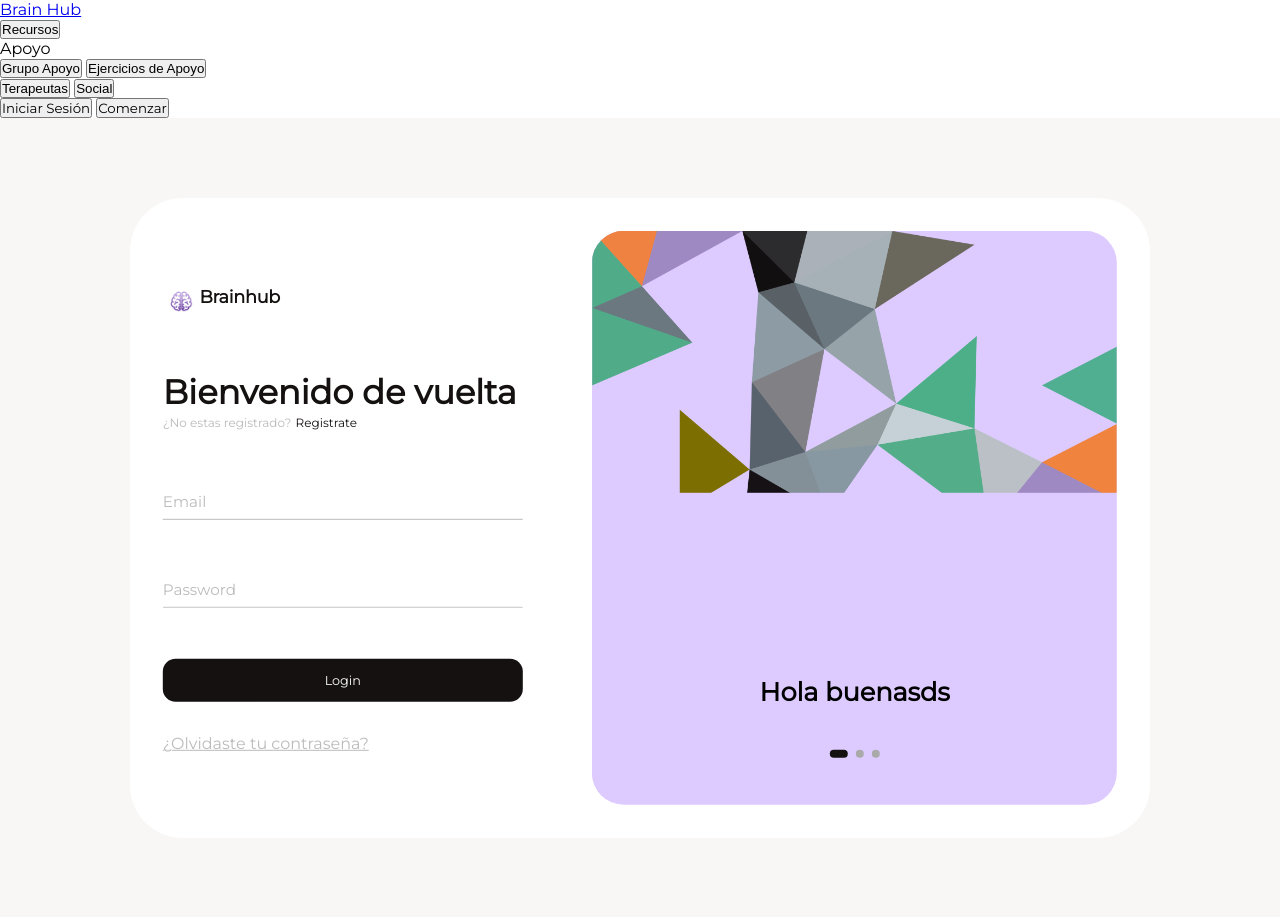
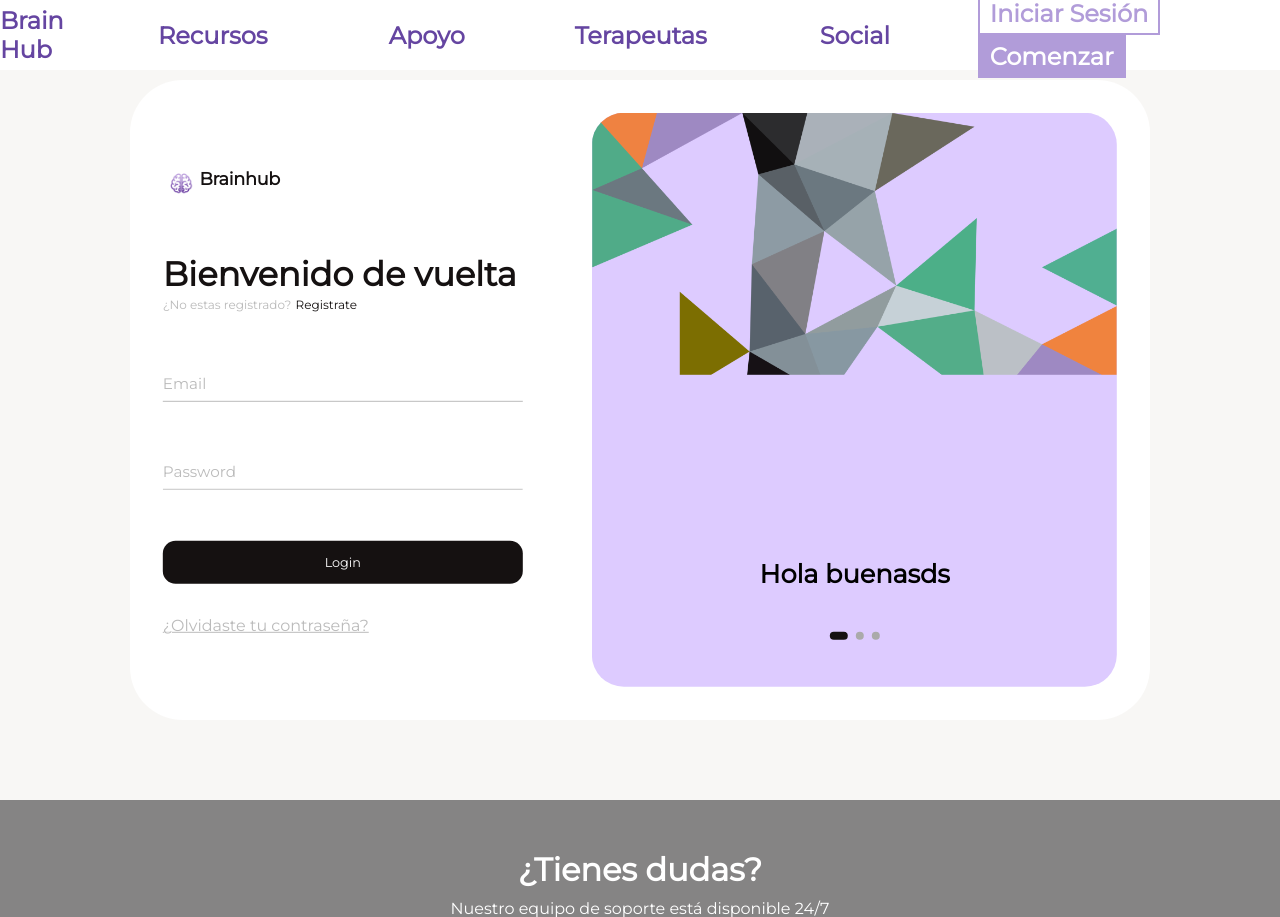
Before and after one commit to Dazav/ProyectoIntegrador, a PHP site: page /html/registrar.php in a window 1280 px wide. Shown: the top 917 px of the page. Run offline with PHP 8.4, Linux system fonts and the light colour scheme; data that the repository does not hold is empty.

Commit message:
el foto de perfil si iniciar sesión exito

```diff
--- a/css/registrar.css
+++ b/css/registrar.css
@@ -23,56 +23,136 @@ main{
 }
 
 
-/* barra de navegación */
-.navbar {
-    position: sticky;
-    top: 0;
+/* barra de header */
+nav{
+    display: flex;
+    justify-content: space-around;
+    align-items: center;
+    width: 100%;
+
+    height: 70px;
+    position: fixed;
     z-index: 100;
-    overflow: hidden;
-    background-color: #fff; /* Color de fondo */
-    padding: 10px 20px;
-    display: flex;
-    justify-content: space-between;
-    align-items: center;
+    background: white;
 }
-  .navbar-logo {
+nav div.usuario{
     display: flex;
     align-items: center;
 }
-  .navbar-logo img {
-    margin-right: 10px;
+nav div.usuario a{
+    color: #6545A1;
 }
-  .nav-links {
-    display: flex;
+nav div img{
+    border-radius: 50%;
+    width: 2.5rem;
+    height: 2.5rem;
+    margin-right: 1rem;
 }
-  .nav-links a {
-    color: #800080; /* Color del texto de los enlaces */
+nav a{
+    color: #6545A1;
+    text-decoration: none;
+    font-size: 1.5rem;
+    font-weight: bolder;
+    cursor: pointer;
+}
+    /*  menu de nav */
+.menu{
+    display: inline-flex;
+}
+.menu button,.dropdown{
+    width: 150px;
+    height: 70px;
+    border: 0;
+    background: none;
+    margin: 0 2rem;
+    font-family: 'Montserrat';
+    font-size: 1.5rem;
+    font-weight: bolder;
+    color: #6545A1;
+}
+.dropdown{
+    display: inline-grid;
     text-align: center;
-    padding: 14px 16px;
-    text-decoration: none;
-    font-size: 17px;
+    align-items: center;
+    position: relative;
 }
-  .nav-links a:hover {
-    background-color: #ddd; /* Color de fondo al pasar el mouse */
-    color: black;
+.menu>button:hover,.dropdown:hover{
+    filter: drop-shadow(1px 1px 0.5px #6545A1);
+    cursor: pointer;
+    color: #6545A1;
+    box-shadow: inset 0 -5px 0px #6545A1;
 }
-  .nav-links a.active {
-    background-color: #666; /* Color de fondo para el enlace activo */
+.dropdown:hover .dropdown-menu{
+    height: auto;
+    opacity: 1;
+    top:70px;
+    transition: 0.3s;
+    box-shadow: 1px 1px 2px #B19CD9,-1px 0px 2px;
+}
+.dropdown-menu{
+    position: absolute;
+    background: white;
+    top: 50px;
+    opacity: 0;
+    height: 0;
+}
+.dropdown-menu>button{
+    color: #6545A1;
+    margin: 0;
+    cursor: pointer;
+    font-size: 1rem;
+}
+.dropdown-menu>button:hover{
+    color: #6545A1;
+    border-left: 3px solid #6545A1;
+    filter: drop-shadow(1px 1px 0.5px #6545A1);
+}
+/* boton de usuarios */
+.iniciarUser input {
+    border: 2px solid #B19CD9;
+    padding: 5px 10px;
+    font-size: 1.5rem;
+    font-weight: bold;
+    cursor: pointer;
+    margin-left: 1rem;
+}
+.iniciarUser input:first-child{
+    background: white;
+    color: #B19CD9;
+}
+.iniciarUser input:first-child:hover{
+    color: white;
+    background: #B19CD9;
+    box-shadow: 2px 2px 4px #6545A1;
+}
+.iniciarUser input:first-child:active{
+    border-color: #6545A1;
+    background: #6545A1;
+    box-shadow: none;
     color: white;
 }
-  .navbar-toggle {
-    display: none;
-    flex-direction: column;
-    cursor: pointer;
+/* búton de comenzar en nav */
+nav div input:last-child{
+    background: #B19CD9;
+    color: white;
 }
-  .bar {
-    width: 25px;
-    height: 3px;
-    background-color: #800080;
-    margin: 3px 0;
-    transition: 0.4s;
+nav div input:last-child:hover{
+    box-shadow: 2px 2px 4px #6545A1;
 }
-
+nav div input:last-child:active{
+    box-shadow: none;
+    background: #6545A1;
+    border-color: #6545A1;
+}
+/* enlace a perfil */
+.usr-circulo{
+    scale: 0;
+    opacity: 0;
+    height: 50px;
+    width: 50px;
+    border-radius: 50%;
+    border: 3px solid #6545A1;
+}
 /* login */
 .box{
     position: relative;
--- a/html/registrar.php
+++ b/html/registrar.php
@@ -46,7 +46,7 @@
       if ($resultado->num_rows > 0) {
         while ($fila = $resultado->fetch_assoc()) {
           $id_usuario = $fila['id'];
-          header("Location: index.php");
+          // header("Location: index.php");
         }
       }else{
         $mensaje = "El email o la contraseña no son correctos";
@@ -70,7 +70,7 @@
 </head>
 <body>
     <!-- barra navegación -->
-    <nav class="navBar">
+    <nav>
         <div class="usuario">
             <!-- <img src="../img/logo.png" alt="" srcset=""> -->
             <a href="index.php">Brain Hub</a>
@@ -91,6 +91,25 @@
             <input type="button" value="Iniciar Sesión" onclick="window.location.href='registrar.php'" />
             <input type="button" value="Comenzar" onclick="window.location.href='registrar.php'" />
         </div>
+        <?php
+        if(isset($_POST['Login'])){
+          $email = $_POST['email-login'];
+          $password = $_POST['password-login'];
+          $sql = "SELECT imagen AS img, id AS id
+          FROM usuario
+          WHERE email = '$email' AND pssword = '$password'";
+
+          $resultado = $conexion->query($sql);
+          if ($resultado->num_rows > 0) {
+            while ($user = $resultado->fetch_assoc()) {
+              echo "<a href='perfil.php'>
+                      <img src='{$user['img']}' class='usr-circulo'>
+                    </a>";
+              echo "<input type='hidden' value='{$user['id']}' >";
+            }
+          }
+        }
+        ?>
     </nav>
     <main>
         <div class="box">
@@ -120,7 +139,7 @@
                             <input type="password" class="input-field" name="password-login" autocomplete="off" required/>
                             <label>Password</label>
                         </div>
-                        <?php echo "<p style='color:red;'>$mensaje</p><br>" ?>
+                        <?php echo "<p id='msg-error' style='color:red;'>$mensaje</p><br>" ?>
                         <input type="Submit" name="Login" value="Login" class="sign-btn"/>
 
                         <p class="text">
@@ -159,7 +178,7 @@
                         </div>
                         <p class="error-pwd">Introducir contraseña sin espacio con limite entre 8 y 14 letras<i class='bx bxs-error bx-burst' ></i></p>
 
-                        <?php echo "<p style='color:red;' >$mensajeRegister</p>" ?>
+                        <?php echo "<p style='color:red;'>$mensajeRegister</p>" ?>
 
                         <input type="submit" name="registro" value="Registro" class="sign-btn"/>
 
@@ -199,7 +218,7 @@
     <div class="contact-div">
         <h2>¿Tienes dudas?</h2>
         <p>Nuestro equipo de soporte está disponible 24/7</p>
-        <input type="button" value="CONTACTO" class="contact-button" onclick="window.location.href='contacto.html'" />
+        <input type="button" value="CONTACTO" class="contact-button" onclick="window.location.href='contacto.php'" />
       </div>
     <!-- footer -->
     <footer class="footer">
--- a/js/register.js
+++ b/js/register.js
@@ -114,7 +114,8 @@ $(document).ready(function () {
   $(".sign-in-form").submit(function (e) {
     if (!isValid) {
       e.preventDefault(); // Evita el envío del formulario
-  }});
+  }
+});
 
   //comprobar registro
   isValid = true;
@@ -147,4 +148,12 @@ $(document).ready(function () {
       e.preventDefault(); // Evita el envío del formulario
   }
   });
+
+//
+  if ($("#msg-error").length>0) {
+    $(".usr-circulo").animate({
+      scale:1,
+      opacity:1
+    });
+  }
 });
```
Lines whose indentation alone changed are shown as unchanged.
